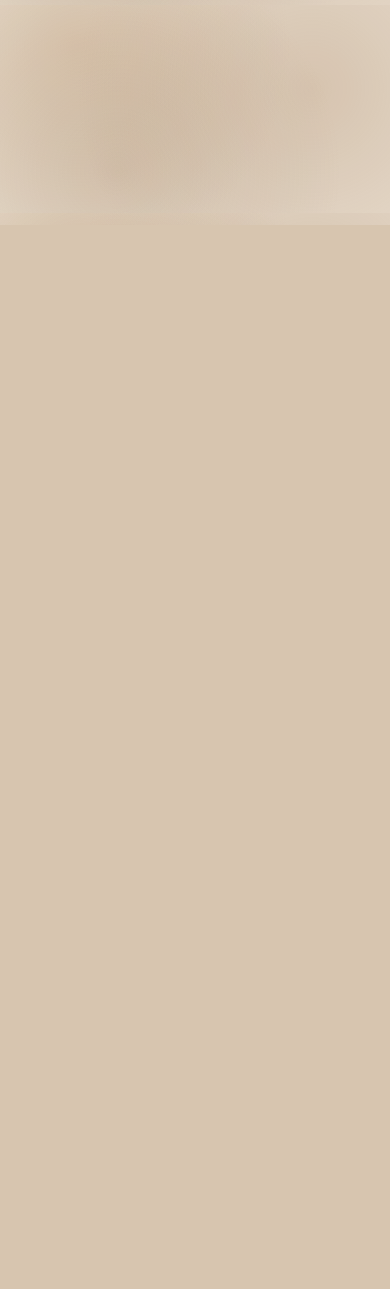
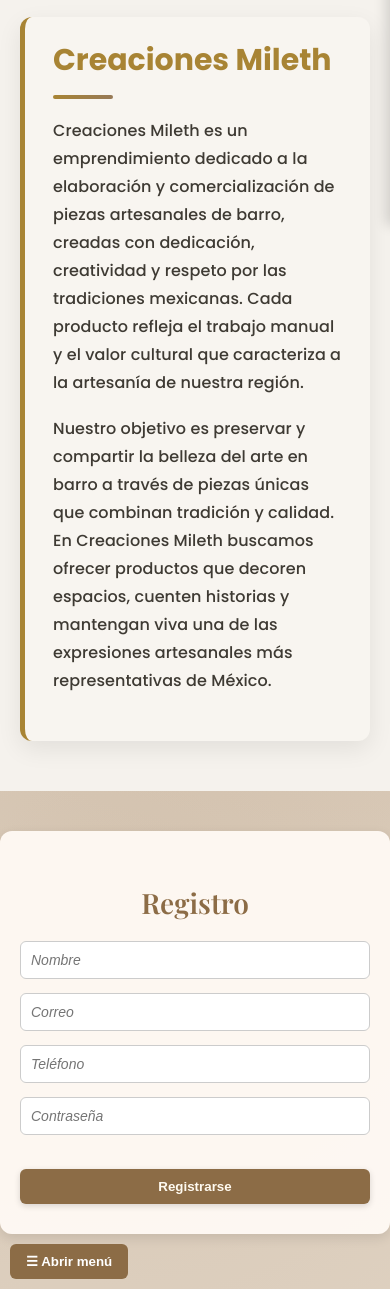
Before and after one commit to nancyfigueroaremigio-commits/mi-primer-repositorio, a PHP site: page /Ejemplo/ in a window 390 px wide, after a click on "Registro". Shown: the part 619-1908 px from the top of the page. Before the commit the page ends 844 px from the top, so only its background shows below. Run offline with PHP 8.4, Linux system fonts and the light colour scheme; data comes from the database, SQL or seed files in the repository.

Commit message:
Nuevo apartado de quienes somos, descripcion e imagen

```diff
--- a/index.php
+++ b/index.php
@@ -109,7 +109,8 @@ if (isset($_POST['registro'])) {
   <meta name="viewport" content="width=device-width, initial-scale=1" />
   <title>Creaciones Mileth</title>
   <link href="https://fonts.googleapis.com/css2?family=Playfair+Display&display=swap" rel="stylesheet">
-  <link href="https://fonts.googleapis.com/css2?family=Playfair+Display:wght@600&family=Poppins:wght@300;500;600&display=swap" rel="stylesheet">
+  <!-- Añado Poppins con peso bold para el título de Quiénes Somos -->
+  <link href="https://fonts.googleapis.com/css2?family=Playfair+Display:wght@600&family=Poppins:wght@300;500;600;700&display=swap" rel="stylesheet">
 
   <style>
     /* ---------------------------
@@ -129,8 +130,6 @@ if (isset($_POST['registro'])) {
 }
 section {
   display: none;
-  padding: 20px;
-  background-color: #f1f0ee;
 }
 
 section.active {
@@ -140,6 +139,7 @@ section.active {
 section.active {
   display: block;
 }
+
 h2, h3 {
   color: #8c6c46;
 }
@@ -180,10 +180,104 @@ thead {
   margin-top: 20px;
 }
 
+/* ---------------------------
+   Quiénes Somos — diseño en dos columnas
+   --------------------------- */
+.about-section {
+  display: flex;
+  gap: 30px;
+  align-items: stretch;
+  max-width: 1200px;
+  margin: 40px auto;
+  padding: 30px;
+  background: transparent;
+}
+.about-left, .about-right {
+  flex: 1 1 50%;
+  min-width: 280px;
+  border-radius: 12px;
+  overflow: hidden;
+}
+.about-left {
+  display:flex;
+  align-items:center;
+  justify-content:center;
+}
+.about-left .about-image {
+  width:100%;
+  height:600px;
+  object-fit:cover;
+  border-radius:12px;
+  box-shadow:0 8px 30px rgba(0,0,0,0.15);
+}
+
+/* Parte derecha con fondo beige claro */
+.about-right {
+  background: #F8F5F0;
+  padding: 55px;
+  border-radius: 12px;
+  box-shadow: 0 8px 25px rgba(0,0,0,0.08);
+}
+
+/* Título grande y elegante */
+.about-title {
+  font-family: 'Poppins', sans-serif;
+  font-weight: 700;
+  color: #A88434; /* café dorado solicitado */
+  font-size: 42px;
+  margin: 0 0 18px 0;
+  line-height: 1.05;
+}
+
+/* Texto descriptivo */
+.about-text {
+  color: #3e3a33; /* gris oscuro cálido */
+  font-size: 16px;
+  line-height: 1.75;
+  margin-bottom: 18px;
+  text-align: left;
+  letter-spacing: 0.1px;
+}
+
+/* Pequeño detalle estético */
+.about-divider {
+  width: 60px;
+  height: 4px;
+  background: linear-gradient(90deg, rgba(168,132,52,1), rgba(140,108,70,0.9));
+  margin: 18px 0;
+  border-radius: 3px;
+}
+
+/* Responsive: en pantallas pequeñas apilar columnas */
+@media (max-width: 900px) {
+  .about-section { flex-direction: column; gap:18px; padding: 0 12px; }
+  .about-left .about-image { height: 320px; }
+  .about-right { padding: 28px; }
+  .about-title { font-size: 30px; }
+}
+/* Estilos adicionales para Quiénes Somos */
+
+#about {
+  background: #f5f2ed;
+  padding: 50px 20px;
+}
+
+.about-right {
+  border-left: 5px solid #A88434;
+}
+
+.about-left .about-image {
+  transition: transform 0.4s ease;
+}
+
+.about-left .about-image:hover {
+  transform: scale(1.03);
+}
 
 
-
-
+/* ---------------------------
+   Resto de estilos existentes (no modificados)
+   --------------------------- */
     /* ---------------------------
        Encabezado y navegación
        --------------------------- */
@@ -350,44 +444,79 @@ button[type="submit"]:hover {
 }
 
 
-    /* ---------------------------
-       Catálogo y carrito
-       --------------------------- */
-    .catalog-section { max-width:1000px; margin:0 auto; text-align:center; }
-    .catalog-section h2 { font-family:'Playfair Display', serif; font-size:28px; color:#8c6c46; margin-bottom:20px; }
-    .catalog-section .product-grid { display:flex; justify-content:center; gap:20px; flex-wrap:wrap; }
-    .catalog-section .product-card { width:200px; border:1px solid #e0dcd1; border-radius:10px; padding:10px; background:#fff; box-shadow:0 2px 6px rgba(0,0,0,0.08); }
-    .catalog-section .product-card img { width:100%; border-radius:8px; }
-    .catalog-section .product-card button { margin-top:10px; background-color:#8c6c46; color:#fff; border:none; padding:8px 12px; border-radius:6px; cursor:pointer; }
-    .catalog-section .product-card button:hover { background-color:#6e5634; }
-    .carrito {  background-color: #fffdf8;  border-radius: 10px; padding: 20px;  box-shadow: 0 4px 10px rgba(0,0,0,0.1);}
-    .carrito h3 { font-size:20px; color:#4d4537; }
-    .carrito ul { list-style:none; padding:0; margin:0; }
-    .carrito ul li { padding:8px 0; border-bottom:1px solid #e6e2d8; display:flex; justify-content:space-between; align-items:center; }
-    .carrito .remove { background:transparent; border:none; color:#c0392b; cursor:pointer; font-weight:600; }
+/*------------------------------
+SIDEBAR (NUEVO)
+------------------------------*/
 
-    /* ---------------------------
-       Responsive
-       --------------------------- */
-    @media (max-width:700px) {
-      .title-header { font-size:24px; }
-      .home-slogan { font-size:18px; }
-      .product-card, .catalog-section .product-card { width:140px; }
-      .catalog-section .product-grid { gap:12px; }
-    }
-    .icono-perfil {
-  width: 50px;
-  height: 50px;
-  border-radius: 50%;
-  object-fit: cover;
-  border: 2px solid #8c6c46;
-  box-shadow: 0 2px 6px rgba(0,0,0,0.2);
-  transition: transform 0.3s ease;
-}
-.icono-perfil:hover {
-  transform: scale(1.05);
+.sidebar {
+  position: fixed;
+  top: 0;
+  right: -250px; /* Comienza oculto a la derecha */
+  width: 250px;
+  height: 100%;
+  background: #fff;
+  box-shadow: -4px 0 12px rgba(0,0,0,0.15);
+  border-left: 1px solid #e6e2d8;
+  z-index: 1000;
+  transition: right 0.3s ease;
+  display: flex;
+  flex-direction: column;
+  padding: 20px;
+  box-sizing: border-box;
 }
 
+.sidebar.open {
+  right: 0; /* Muestra el sidebar */
+}
+
+.sidebar h2 {
+  font-size: 18px;
+  margin-bottom: 15px;
+  color: #8c6c46;
+}
+
+.sidebar a {
+  text-decoration: none;
+  color: #4d4537;
+  padding: 10px;
+  border-radius: 4px;
+  transition: background 0.3s ease, color 0.3s ease;
+  display: block;
+}
+
+.sidebar a:hover {
+  background: #f1f0ee;
+  color: #8c6c46;
+}
+
+.sidebar .close-btn {
+  background: transparent;
+  border: none;
+  color: #4d4537;
+  font-size: 18px;
+  cursor: pointer;
+  margin-bottom: 20px;
+}
+
+/* Botón para abrir el sidebar */
+.open-sidebar-btn {
+  background: #8c6c46;
+  color: #fff;
+  border: none;
+  padding: 10px 16px;
+  font-weight: 600;
+  border-radius: 6px;
+  cursor: pointer;
+  position: relative;
+  z-index: 1001;
+  margin: 10px;
+}
+
+.open-sidebar-btn:hover {
+  background: #6e5634;
+}
+
+/* Fin SIDEBAR */
 
   </style>
   <script>
@@ -409,6 +538,7 @@ button[type="submit"]:hover {
 
   <nav>
     <a onclick="showSection('home')">Inicio</a>
+    <a onclick="showSection('about')">Quiénes Somos</a>
     <!-- Catálogo: enlace que abre la sección del catálogo -->
     <a onclick="showSection('catalogo')">Catálogo</a>
     <a onclick="showSection('contact')">Contacto</a>
@@ -582,6 +712,8 @@ $color = match ($estado) {
   </section>
 <?php endif; ?>
 
+
+
     <!-- HOME (si no lo tienes duplicado, deja uno solo) -->
   <section id="home" class="active">
 
@@ -646,6 +778,36 @@ $color = match ($estado) {
     </div>
 
   </div>
+
+  </section> <!-- ← AGREGA ESTE CIERRE -->
+
+<!-- QUIÉNES SOMOS -->
+<section id="about" class="about-section">
+
+  <div class="about-left">
+    <img class="about-image"
+         src="quienessomos.jpg"
+         alt="Artesanía en barro">
+  </div>
+
+  <div class="about-right">
+    <h2 class="about-title">Creaciones Mileth</h2>
+
+    <div class="about-divider"></div>
+
+    <p class="about-text">
+      Creaciones Mileth es un emprendimiento dedicado a la elaboración y comercialización de piezas artesanales de barro, creadas con dedicación, creatividad y respeto por las tradiciones mexicanas. Cada producto refleja el trabajo manual y el valor cultural que caracteriza a la artesanía de nuestra región.
+    </p>
+
+    <p class="about-text">
+      Nuestro objetivo es preservar y compartir la belleza del arte en barro a través de piezas únicas que combinan tradición y calidad. En Creaciones Mileth buscamos ofrecer productos que decoren espacios, cuenten historias y mantengan viva una de las expresiones artesanales más representativas de México.
+    </p>
+
+  </div>
+
+</section>
+
+
 
 
   <!-- REGISTRO -->
@@ -741,6 +903,7 @@ window.addEventListener('DOMContentLoaded', () => {
 
 
 
+
     // Catálogo
     let productos = [];
 
@@ -756,11 +919,7 @@ async function cargarProductos() {
   }
 }
 
-
-
-
-
-    function renderCatalogo() {
+function renderCatalogo() {
   const grid = document.getElementById('catalogo-grid');
   if (!grid) return;
   grid.innerHTML = '';
@@ -1036,8 +1195,38 @@ function cerrarModalProducto() {
   document.getElementById('modal-producto').style.display = 'none';
 }
 
+/*------------------------------
+FUNCIONES DEL SIDEBAR (NUEVO)
+------------------------------*/
+function abrirSidebar() {
+  document.querySelector('.sidebar').classList.add('open');
+  document.body.style.overflow = 'hidden'; /* Previene el scroll del fondo */
+}
 
+function cerrarSidebar() {
+  document.querySelector('.sidebar').classList.remove('open');
+  document.body.style.overflow = 'auto'; /* Restaura el scroll del fondo */
+}
 
+/* Evento para cerrar el sidebar al hacer clic en un enlace */
+document.querySelectorAll('.sidebar a').forEach(link => {
+  link.addEventListener('click', () => {
+    cerrarSidebar();
+  });
+});
+
+/* Fin funciones SIDEBAR */
+
+/* Menu responsive: abrir/cerrar sidebar */
+document.querySelector('.open-sidebar-btn').addEventListener('click', abrirSidebar);
+
+/* Cerrar sidebar al hacer clic fuera de él */
+window.addEventListener('click', (e) => {
+  const sidebar = document.querySelector('.sidebar');
+  if (sidebar.classList.contains('open') && !sidebar.contains(e.target) && !document.querySelector('.open-sidebar-btn').contains(e.target)) {
+    cerrarSidebar();
+  }
+});
   </script>
   <!-- Modal de pago -->
 <div id="modal-pago" style="display:none; position:fixed; top:0; left:0; width:100%; height:100%; background:rgba(0,0,0,0.5); z-index:999;">
@@ -1071,7 +1260,29 @@ function cerrarModalProducto() {
     <p id="modal-descripcion" style="font-style:italic; color:#4d4537;"></p>
   </div>
 </div>
+<!-- SIDEBAR (NUEVO) -->
+<div class="sidebar">
+  <button class="close-btn" onclick="cerrarSidebar()">✖</button>
+  <h2>Menú</h2>
+  <a href="javascript:void(0)" onclick="showSection('home'); cerrarSidebar()">Inicio</a>
+  <a href="javascript:void(0)" onclick="showSection('about'); cerrarSidebar()">Quiénes Somos</a>
+  <a href="javascript:void(0)" onclick="showSection('catalogo'); cerrarSidebar()">Catálogo</a>
+  <a href="javascript:void(0)" onclick="showSection('contact'); cerrarSidebar()">Contacto</a>
+
+  <?php if (function_exists('is_logged_in') && is_logged_in()): ?>
+    <a href="javascript:void(0)" onclick="showSection('mi_cuenta'); cerrarSidebar()">Mi cuenta</a>
+    <a href="logout.php">Cerrar sesión</a>
+  <?php else: ?>
+    <a href="login.php">Iniciar Sesión</a>
+    <a href="javascript:void(0)" onclick="showSection('register'); cerrarSidebar()">Registro</a>
+  <?php endif; ?>
 </div>
+
+<!-- Botón flotante para abrir el sidebar en móviles -->
+<button class="open-sidebar-btn">
+  ☰ Abrir menú
+</button>
+
 
 </body>
 </html>
```
